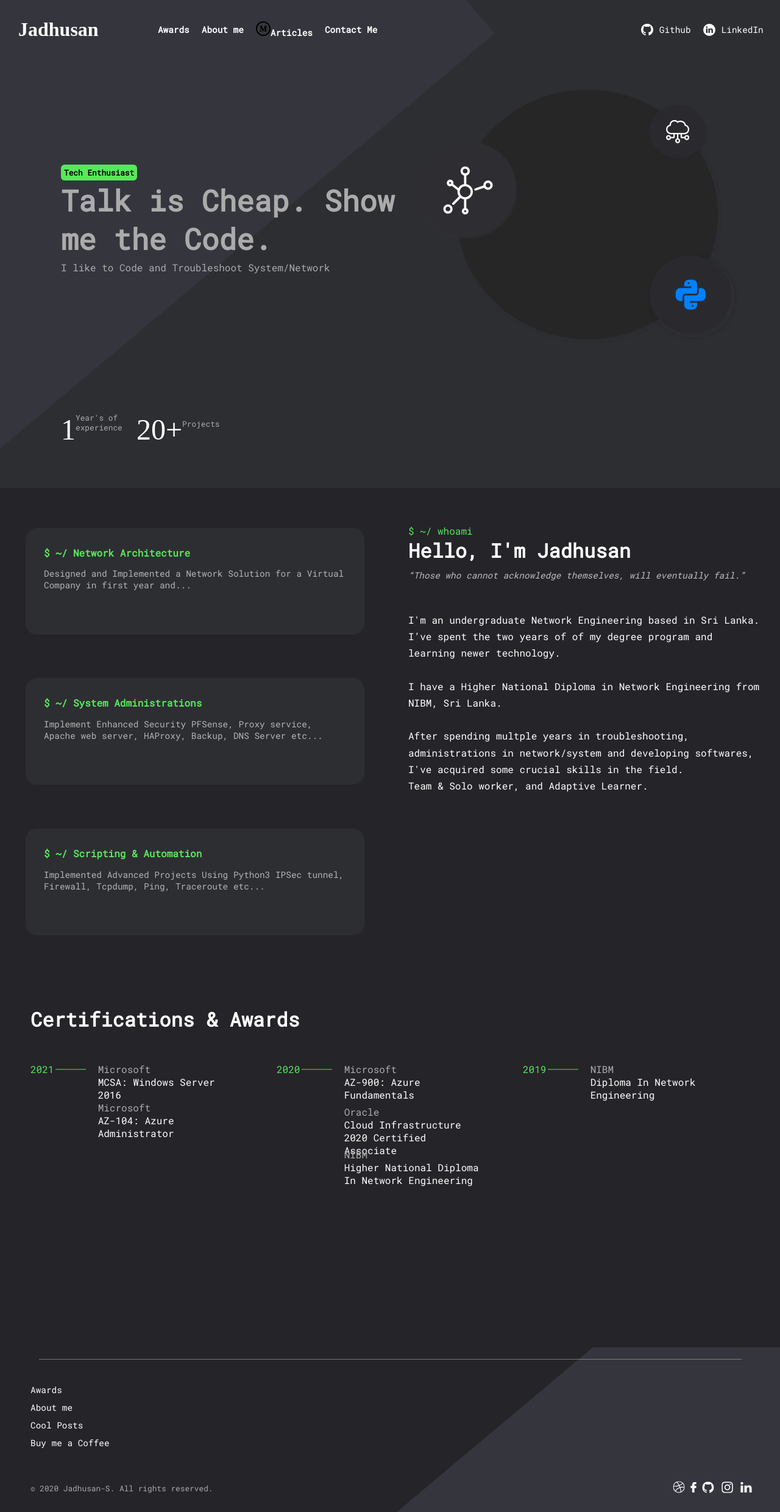
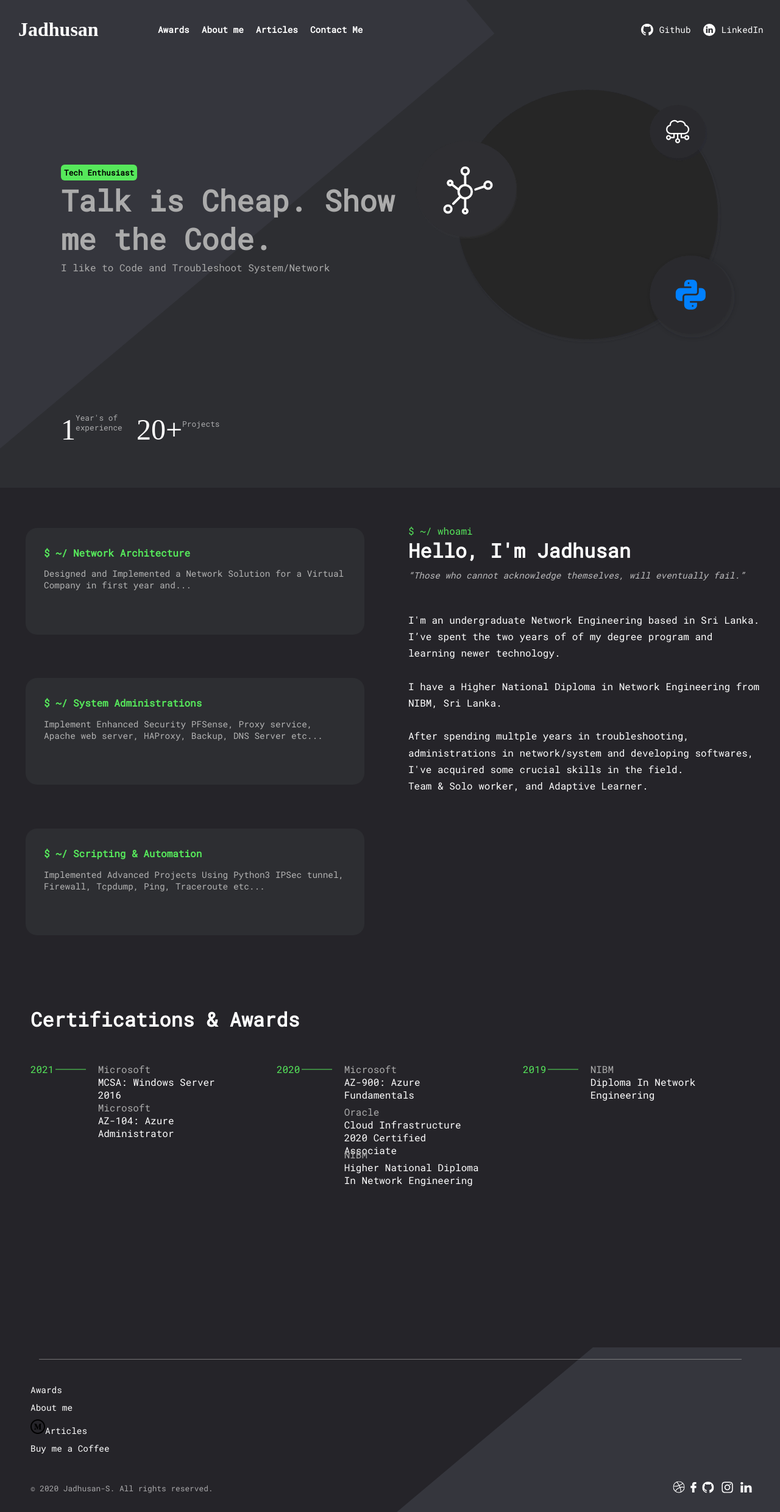
Before and after one commit to keshan-spec/Website, a plain HTML site: page index.html in a window 1280 px wide. Shown: the whole page at 61% size. Drawn offline with Linux system fonts and the light colour scheme.

Commit message:
Update index.html

```diff
--- a/index.html
+++ b/index.html
@@ -37,7 +37,7 @@
                 <ul class="nav__links">
                     <li><a href="#works">Awards </a></li>
                     <li><a href="#about">About me</a></li>
-                    <li><img src="assets/medium-logo.svg"><a href="https://jadhusan-s.medium.com/"target="_">Articles</a></li>
+                    <li><a href="https://jadhusan-s.medium.com/">Articles</a></li>
                     <li><a href="">Contact Me</a></li>
                 </ul>
 
@@ -188,7 +188,7 @@
             <ul>
                 <li><a href="#works">Awards</a></li>
                 <li><a href="#about">About me</a></li>
-                <li><a href="https://jadhusan-s.medium.com/">Cool Posts</a></li>
+                <li><img src="assets/medium-logo.svg"><a href="https://jadhusan-s.medium.com/"target="_">Articles</a></li>
                 <li><a href="">Buy me a Coffee </a></li>
             </ul>
         </div>
```
